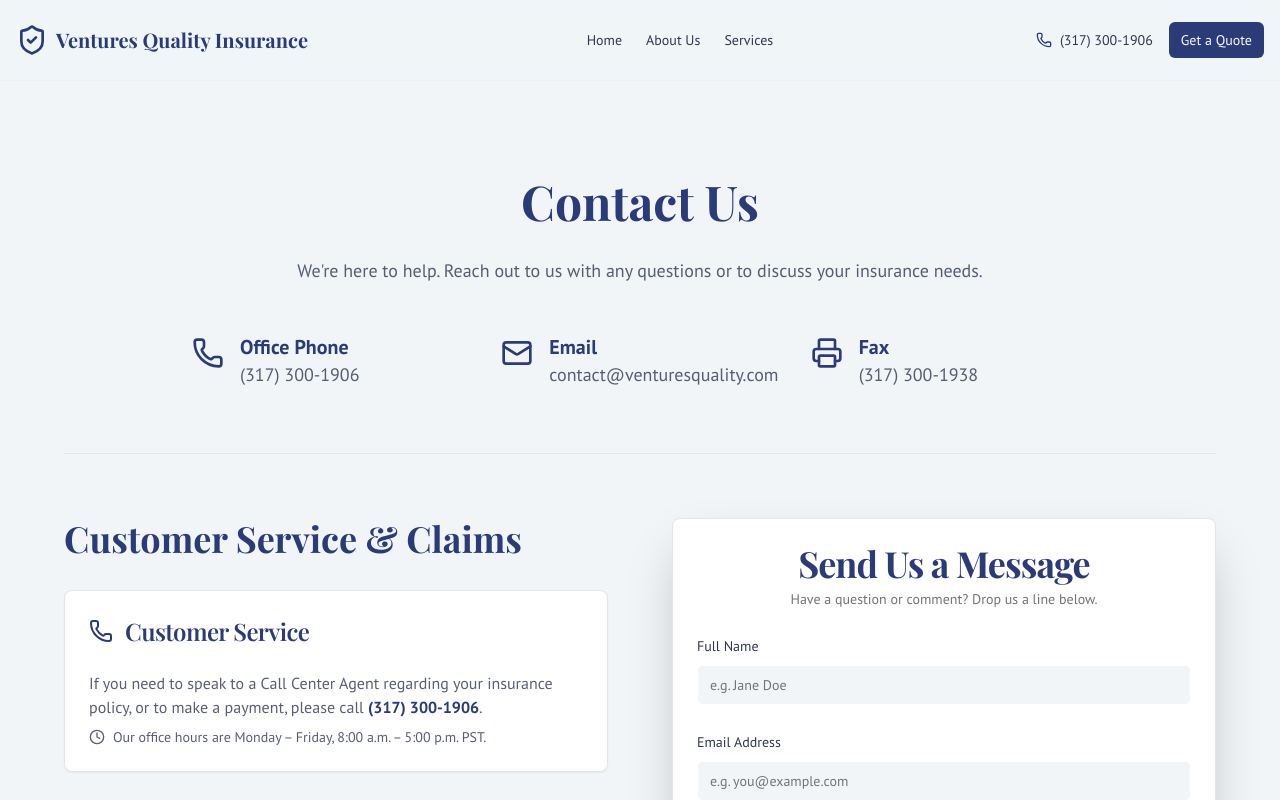
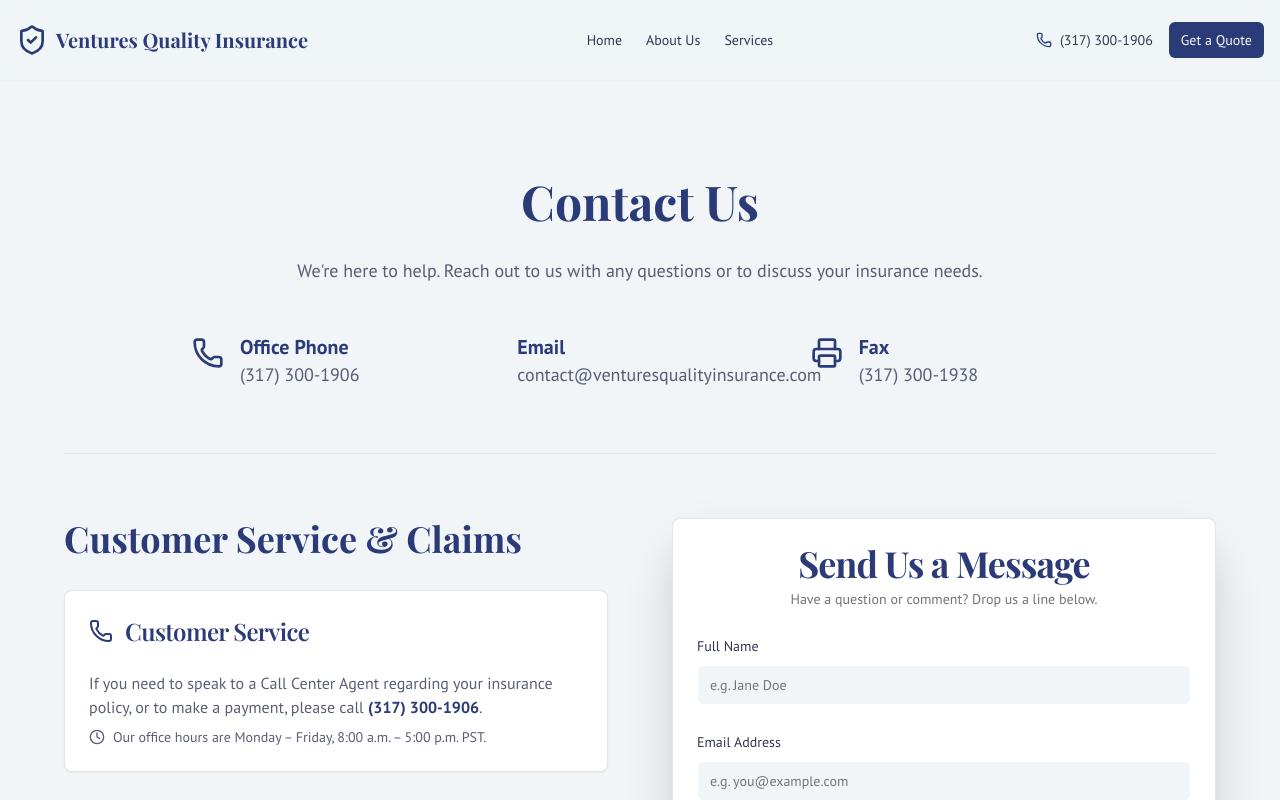
Before and after one commit to SawSimonLinn/insurance, a Next.js app: page /contact in a window 1280 px wide. Shown: the top 800 px of the page. Built offline with nearby package versions, Linux system fonts and the light colour scheme; a web font is replaced by a local one.

Commit message:
changed image

```diff
--- a/src/app/accessibility/page.tsx
+++ b/src/app/accessibility/page.tsx
@@ -38,7 +38,7 @@ export default function AccessibilityPage() {
               </p>
               <ul>
                 <li>Phone: (317) 300-1906</li>
-                <li>E-mail: contact@venturesquality.com</li>
+                <li>E-mail: contact@venturesqualityinsurance.com</li>
               </ul>
 
               <p>We try to respond to feedback within 5 business days.</p>
--- a/src/app/contact/page.tsx
+++ b/src/app/contact/page.tsx
@@ -39,10 +39,10 @@ export default function ContactPage() {
                   <div>
                     <h3 className="font-bold text-xl text-primary">Email</h3>
                     <a
-                      href="mailto:contact@venturesquality.com"
+                      href="mailto:contact@venturesqualityinsurance.com"
                       className="text-lg text-foreground/80 hover:text-primary"
                     >
-                      contact@venturesquality.com
+                      contact@venturesqualityinsurance.com
                     </a>
                   </div>
                 </div>
--- a/src/components/layout/footer.tsx
+++ b/src/components/layout/footer.tsx
@@ -49,7 +49,7 @@ export default function Footer() {
               </li>
               <li>
                 <a
-                  href="mailto:contact@venturesquality.com"
+                  href="mailto:contact@venturesqualityinsurance.com"
                   className="flex items-center justify-center md:justify-start gap-2 hover:text-white transition-colors"
                 >
                   <Mail size={16} /> Email: contact@venturesqualityinsurance.com
```
